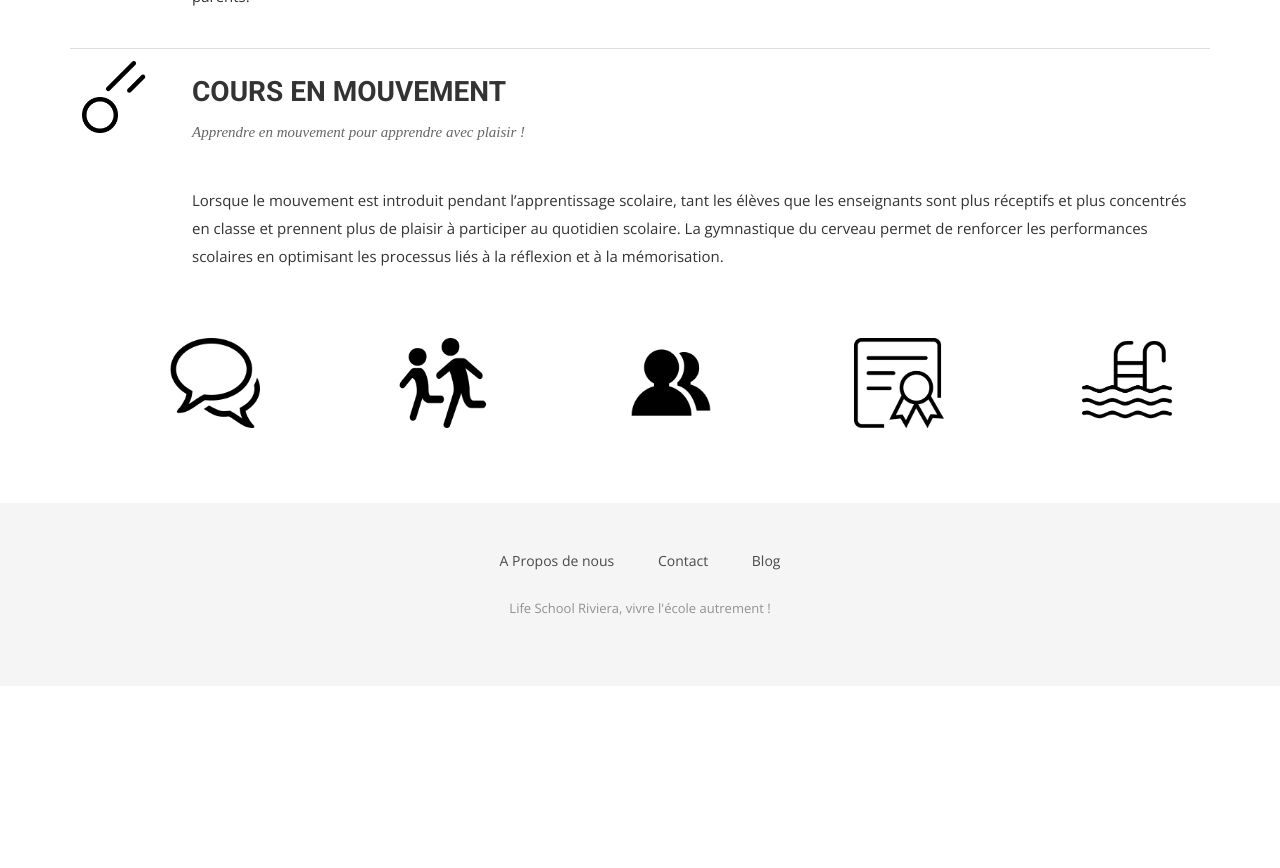
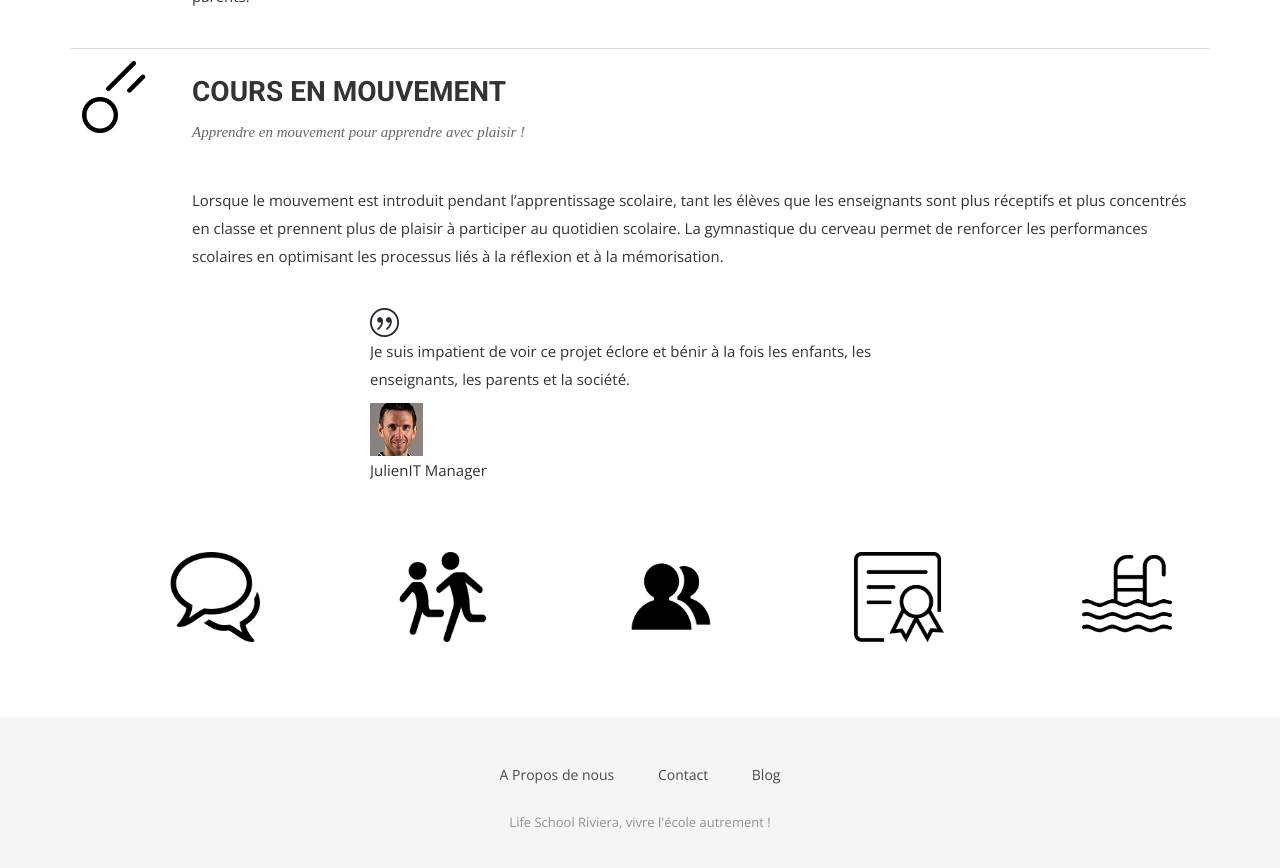
Before and after one commit to midjoule/lifeschool, a Jekyll site: the page built from index.html, in a window 1280 px wide and 900 px high, scrolled down 7111 px. Shown: the top 868 px of the window. Built offline with Jekyll 4.4.1, drawn with Linux system fonts in a browser that asks for light colours; nearby versions of some CDN libraries; some web fonts are replaced; before the commit the page ends 7797 px from its top, so only the background shows below that.

Commit message:
Update index.html

```diff
--- a/index.html
+++ b/index.html
@@ -194,3 +194,29 @@ permalink: /
 </section>
 {% endfor %}
 {% endif %}
+
+{% if site.data.team.size > 0 %}
+<!-- Team Start -->
+<section id="team">
+  <div class="container">
+      <div class="col-md-6 col-md-offset-3 col-xs-12">
+
+        <div class="testimonial-carousel">
+          <div id="testimonial-slider" class="owl-carousel">
+            {% for tm in site.data.team %}
+            <div>
+                <img src="img/cotation.png" alt="IMG">
+                <p>{{ tm.testimonial }}</p>
+                <div class="user">
+                  <img src="{{ tm.image }}" alt="{{ tm.name }}">
+                  <p><span>{{ tm.name }}</span>{{ tm.title }}</p>
+                </div>
+            </div>
+            {% endfor %}
+          </div>
+        </div>
+      </div>
+    </div>
+  </div>
+</section>
+{% endif %}
```
